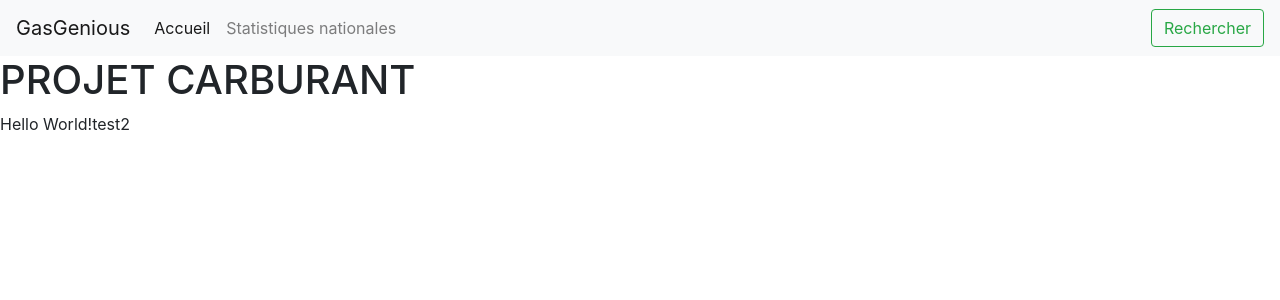
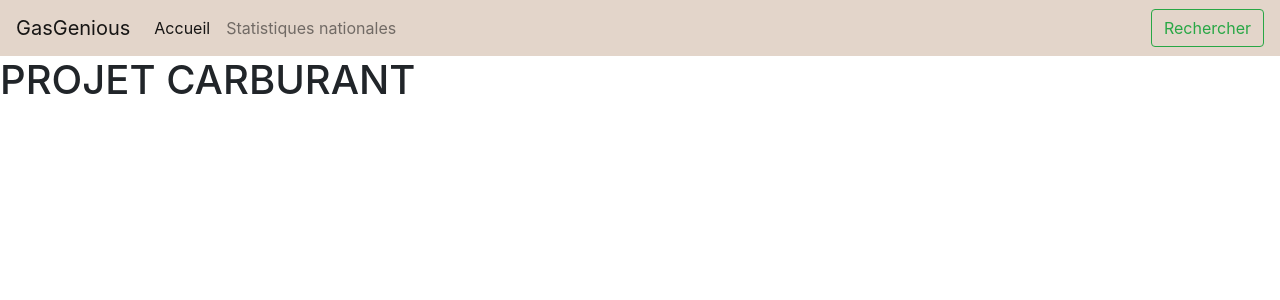
Before and after one commit to oceanetardy/ProjetCarburantPYTHON, a Flask app: page / in a window 1280 px wide. Shown: the top 300 px of the page. Run offline with Flask 3, Linux system fonts and the light colour scheme; some libraries are stand-ins or nearby versions.

Commit message:
[*] - Mise en place CSS

```diff
--- a/app/app.py
+++ b/app/app.py
@@ -4,7 +4,7 @@ app = Flask(__name__)
 
 @app.route('/')
 def hello():
-	return render_template('templateHome.html', content="Hello World!", test='test2')
+	return render_template('templateHome.html')
 
 if __name__ == '__main__':
 	app.run(host='0.0.0.0', port=8000, debug=True)
--- /dev/null
+++ b/app/static/css/style.css
@@ -0,0 +1,4 @@
+
+.navbar-expand-lg {
+    background-color: #E3D5CA !important;
+}
--- a/app/templates/style.css
+++ /dev/null
@@ -1,3 +0,0 @@
-.navbar {
-    background-color: #E3D5CA; !important;
-}
--- a/app/templates/templateHome.html
+++ b/app/templates/templateHome.html
@@ -4,14 +4,14 @@
 <html lang="fr">
 <head>
     <meta charset="UTF-8">
-    <title>DATA ScienceCarburants</title>
-    <link href="style.css" rel="stylesheet" />
+    <title>GasGenius</title>
+    <link href="./static/css/style.css" rel="stylesheet" />
     <link rel="stylesheet" href="https://cdn.jsdelivr.net/npm/bootstrap@4.0.0/dist/css/bootstrap.min.css" integrity="sha384-Gn5384xqQ1aoWXA+058RXPxPg6fy4IWvTNh0E263XmFcJlSAwiGgFAW/dAiS6JXm" crossorigin="anonymous">
 <script src="https://code.jquery.com/jquery-3.2.1.slim.min.js" integrity="sha384-KJ3o2DKtIkvYIK3UENzmM7KCkRr/rE9/Qpg6aAZGJwFDMVNA/GpGFF93hXpG5KkN" crossorigin="anonymous"></script>
 <script src="https://cdn.jsdelivr.net/npm/popper.js@1.12.9/dist/umd/popper.min.js" integrity="sha384-ApNbgh9B+Y1QKtv3Rn7W3mgPxhU9K/ScQsAP7hUibX39j7fakFPskvXusvfa0b4Q" crossorigin="anonymous"></script>
 <script src="https://cdn.jsdelivr.net/npm/bootstrap@4.0.0/dist/js/bootstrap.min.js" integrity="sha384-JZR6Spejh4U02d8jOt6vLEHfe/JQGiRRSQQxSfFWpi1MquVdAyjUar5+76PVCmYl" crossorigin="anonymous"></script></head>
 <body>
-<nav class="navbar navbar-expand-lg navbar-light bg-light">
+<nav class="navbar navbar-expand-lg navbar-light bg-creme">
   <a class="navbar-brand" href="#">GasGenious</a>
   <button class="navbar-toggler" type="button" data-toggle="collapse" data-target="#navbarSupportedContent" aria-controls="navbarSupportedContent" aria-expanded="false" aria-label="Toggle navigation">
     <span class="navbar-toggler-icon"></span>
```
